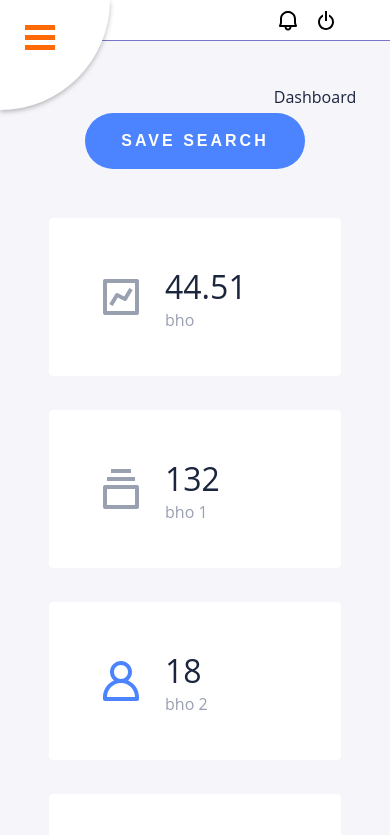
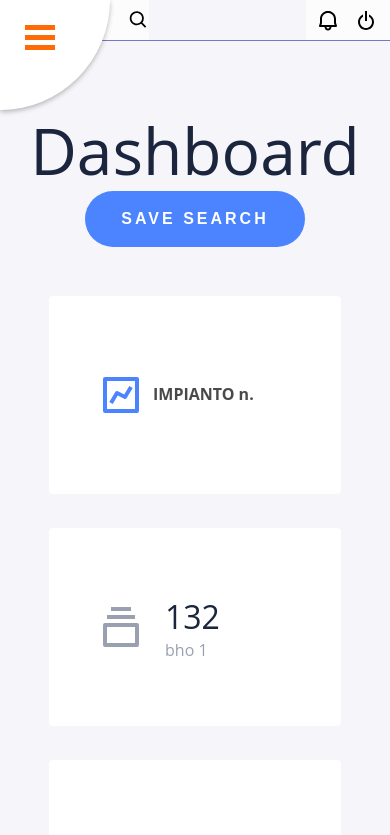
Before and after one commit to holaboysITS/my-app, a React (Create React App) app: page /dashboard in a window 390 px wide. Shown: the top 835 px of the page. Built offline with nearby package versions, Linux system fonts and the light colour scheme.

Commit message:
FIX DASHBOARD CSS and LOGIN/LOGOUT logic - Fixed the dashboard css to be more responsive - Fixed the login/logout logic to be more user friendly - Fixed the navbar to be more responsive - Fixed the table to be more responsive - Fixed the services to be more user friendly

```diff
--- a/src/App.css
+++ b/src/App.css
@@ -1,3 +1,7 @@
+* {
+  user-select: none;
+}
+
 h1 {
   color: white;
   font-size: 11rem !important;
--- a/src/components/NavBar/navbar.tsx
+++ b/src/components/NavBar/navbar.tsx
@@ -17,7 +17,6 @@ function NavBar() {
           <li><Link to="/dashboard">Dashboard</Link></li>
           <li><Link to="/macchinari">Macchinari</Link></li>
           <li><Link to="/impianti">Impianti</Link></li>
-          <li><Link to="/" >LOGOUT</Link></li>
 
         </ul>
 
--- a/src/components/Table/table.css
+++ b/src/components/Table/table.css
@@ -1,14 +1,35 @@
 table{
-    border: 1px solid;
+    border: 0px solid;
+    color: rgb(73, 73, 73);
+    border: 0px solid #ddd;
+    table-layout: fixed;
+    width: 100%;
+    margin-left: -20px;
+
   }
 
   th, td {
     padding: 8px;
     text-align: left;
-    border-bottom: 1px solid #ddd;
+    border-bottom: 0px solid #ddd;
   }
 
-tr:hover {background-color: coral;}
+  .exploded_dash {
+    width: 100%;
+
+  }
+
+  .api_info {
+    display: flex;
+    flex-direction: column;
+  }
+
+th:hover {
+  background-color: coral;
+  color: white;
+  cursor: pointer;
+  user-select: none;
+}
 
 .hidden{
     display: none;
@@ -18,3 +39,13 @@ tr:hover {background-color: coral;}
 .shown {
     display:table
 }
+
+@media screen and (max-width: 600px) {
+  table {
+    border: 0px solid;
+    border-collapse: collapse;
+    width: 130%;
+    margin-left: -20px;
+  }
+
+}
--- a/src/components/Table/table.tsx
+++ b/src/components/Table/table.tsx
@@ -10,16 +10,24 @@ function Table() {
             else setStyle("shown")
     }
     return (
-        <table>
-            <tr onClick={showTable}>
-                <th>Nomino del Impianto</th>
+        <table onClick={showTable}>
+            <tr >
+                <th>IMPIANTO n.</th>
             </tr>
             <tr className={stile}>
-                <td>1</td>
                 <td>
-                    <ul>
-                        <li>Macchinarino</li>
-                    </ul>
+
+                        <div className="box-content">
+                            <span className='exploded_dash'></span>
+                            <div className='api_info'>
+                            <span>impianto</span>
+                            <span>macchinario</span>
+                            <span>data</span>
+                            <span>ora</span>
+                            <span>check</span>
+                            </div>
+                        </div>
+
                 </td>
             </tr>
         </table>
--- a/src/pages/dashboard.css
+++ b/src/pages/dashboard.css
@@ -44,11 +44,13 @@ body {
 	border-bottom: 1px solid #7777c9;
 	display: flex;
 	align-items: center;
-	justify-content: space-between;
+	justify-content: right;
+	gap: 10em;
 	padding: 0 3em;
 
 	.search {
 		height: 40px;
+		width: 100%;
 
 		label {
 			display: flex;
@@ -65,30 +67,41 @@ body {
 				}
 			}
 
+
 			input {
+				text-align: center;
 				display: block;
-				padding-left: 1em;
+				padding-left: 0em;
 				height: 100%;
+				width: 100%;
 				margin: 0;
 				border: 0;
+				outline: none;
+				background: #f5f5fa;
 
 				&:focus {
 					background: #f5f5fa;
+					color: black;
+					outline: none;
+					border-bottom: 1px solid #7777c9;
 				}
 			}
-
 			&:hover {
 				svg {
 					path,
 					circle {
 						fill: lighten(#1b253d, 10%);
+
 					}
 				}
 			}
 		}
 	}
 
+
+
 	.user-actions {
+		display: flex	;
 		button {
 			border: 0;
 			background: none;
@@ -168,6 +181,11 @@ body {
 		}
 	}
 
+div.content_dashboard {
+
+	justify-content: space-between !important;
+}
+
 	.info-boxes {
 		padding: 3em 0 2em;
 		display: grid;
@@ -176,7 +194,7 @@ body {
 
 		.info-box {
 			background: #fff;
-			height: 160px;
+			height: 200px;
 			display: flex;
 			align-items: center;
 			justify-content: flex-start;
@@ -226,10 +244,23 @@ body {
 
 /* Mobile styles */
 @media only screen and (max-width: 600px) {
-    html {
-        display:  flex;
-        direction: column;
-    }
+
+
+	.user-actions {
+		display: flex	;
+		flex-direction: row;
+	}
+
+	.search-wrap {
+		background-color: #fcfcfc;
+		justify-content:right !important;
+		gap: 0px !important;
+		margin-right: -40px !important;
+		margin-left: 80px !important;
+		user-select: auto;
+	}
+
+
 
     .dashboard {
         display: flex;
@@ -244,7 +275,9 @@ body {
     }
 
     h1 {
-        margin-left: 0;
-        font-size: 1rem !important;
+		justify-self: left;
+        font-size: 4rem !important;
+		margin-left: 0 !important;
+		margin-top: 30px !important;
     }
 }
--- a/src/pages/dashboard.tsx
+++ b/src/pages/dashboard.tsx
@@ -2,8 +2,10 @@ import React from 'react';
 import NavBar from '../components/NavBar/navbar';
 import Table from '../components/Table/table';
 import './dashboard.css';
+import { useHardLogout } from '../utility/helpers/services';
 
 const Page2: React.FC = () => {
+	  const hardLogout = useHardLogout();
   return (
         <div className="dashboard">
           <div className='NAVBAR'>
@@ -12,7 +14,7 @@ const Page2: React.FC = () => {
 
 	<aside className="search-wrap">
 		<div className="search">
-			<label htmlFor="search">
+			<label className='labelsearch' htmlFor="search">
 				<svg xmlns="http://www.w3.org/2000/svg" width="24" height="24" viewBox="0 0 24 24"><path d="M10 18a7.952 7.952 0 0 0 4.897-1.688l4.396 4.396 1.414-1.414-4.396-4.396A7.952 7.952 0 0 0 18 10c0-4.411-3.589-8-8-8s-8 3.589-8 8 3.589 8 8 8zm0-14c3.309 0 6 2.691 6 6s-2.691 6-6 6-6-2.691-6-6 2.691-6 6-6z"/></svg>
 				<input type="text" id="search"/>
 			</label>
@@ -22,7 +24,7 @@ const Page2: React.FC = () => {
 			<button>
 				<svg xmlns="http://www.w3.org/2000/svg" width="24" height="24" viewBox="0 0 24 24"><path d="M13.094 2.085l-1.013-.082a1.082 1.082 0 0 0-.161 0l-1.063.087C6.948 2.652 4 6.053 4 10v3.838l-.948 2.846A1 1 0 0 0 4 18h4.5c0 1.93 1.57 3.5 3.5 3.5s3.5-1.57 3.5-3.5H20a1 1 0 0 0 .889-1.495L20 13.838V10c0-3.94-2.942-7.34-6.906-7.915zM12 19.5c-.841 0-1.5-.659-1.5-1.5h3c0 .841-.659 1.5-1.5 1.5zM5.388 16l.561-1.684A1.03 1.03 0 0 0 6 14v-4c0-2.959 2.211-5.509 5.08-5.923l.921-.074.868.068C15.794 4.497 18 7.046 18 10v4c0 .107.018.214.052.316l.56 1.684H5.388z"/></svg>
 			</button>
-			<button>
+			<button onClick={hardLogout}>
 				<svg xmlns="http://www.w3.org/2000/svg" width="24" height="24" viewBox="0 0 24 24"><path d="M12 21c4.411 0 8-3.589 8-8 0-3.35-2.072-6.221-5-7.411v2.223A6 6 0 0 1 18 13c0 3.309-2.691 6-6 6s-6-2.691-6-6a5.999 5.999 0 0 1 3-5.188V5.589C6.072 6.779 4 9.65 4 13c0 4.411 3.589 8 8 8z"/><path d="M11 2h2v10h-2z"/></svg>
 			</button>
 		</div>
@@ -41,16 +43,17 @@ const Page2: React.FC = () => {
 			</div>
 		</header>
 
-		<div className="content">
+		<div className="content_dashboard">
 			<section className="info-boxes">
-				<div className="info-box">
+				<div className="info-box active">
 					<div className="box-icon">
-						<svg xmlns="http://www.w3.org/2000/svg" width="24" height="24" viewBox="0 0 24 24"><path d="M21 20V4a1 1 0 0 0-1-1H4a1 1 0 0 0-1 1v16a1 1 0 0 0 1 1h16a1 1 0 0 0 1-1zm-2-1H5V5h14v14z"/><path d="M10.381 12.309l3.172 1.586a1 1 0 0 0 1.305-.38l3-5-1.715-1.029-2.523 4.206-3.172-1.586a1.002 1.002 0 0 0-1.305.38l-3 5 1.715 1.029 2.523-4.206z"/></svg>
+						<svg xmlns="http://www.w3.org/2000/svg" width="24" height="24" viewBox="0 0 24 24">
+						<path d="M21 20V4a1 1 0 0 0-1-1H4a1 1 0 0 0-1 1v16a1 1 0 0 0 1 1h16a1 1 0 0 0 1-1zm-2-1H5V5h14v14z"/><path d="M10.381 12.309l3.172 1.586a1 1 0 0 0 1.305-.38l3-5-1.715-1.029-2.523 4.206-3.172-1.586a1.002 1.002 0 0 0-1.305.38l-3 5 1.715 1.029 2.523-4.206z"/></svg>
 					</div>
 
 					<div className="box-content">
-						<span className="big">44.51</span>
-						bho
+						<Table/>
+						<span className="big"></span>
 					</div>
 				</div>
 
@@ -65,9 +68,9 @@ const Page2: React.FC = () => {
 					</div>
 				</div>
 
-				<div className="info-box active">
+				<div className="info-box">
 					<div className="box-icon">
-						<svg xmlns="http://www.w3.org/2000/svg" width="24" height="24" viewBox="0 0 24 24"><path d="M3,21c0,0.553,0.448,1,1,1h16c0.553,0,1-0.447,1-1v-1c0-3.714-2.261-6.907-5.478-8.281C16.729,10.709,17.5,9.193,17.5,7.5 C17.5,4.468,15.032,2,12,2C8.967,2,6.5,4.468,6.5,7.5c0,1.693,0.771,3.209,1.978,4.219C5.261,13.093,3,16.287,3,20V21z M8.5,7.5 C8.5,5.57,10.07,4,12,4s3.5,1.57,3.5,3.5S13.93,11,12,11S8.5,9.43,8.5,7.5z M12,13c3.859,0,7,3.141,7,7H5C5,16.141,8.14,13,12,13z"/></svg>
+						<svg xmlns="http://www.w3.org/2000/svg" width="24" height="24" viewBox="0 0 24 24"><path d="M20 10H4a1 1 0 0 0-1 1v10a1 1 0 0 0 1 1h16a1 1 0 0 0 1-1V11a1 1 0 0 0-1-1zm-1 10H5v-8h14v8zM5 6h14v2H5zM7 2h10v2H7z"/></svg>
 					</div>
 
 					<div className="box-content">
@@ -78,7 +81,7 @@ const Page2: React.FC = () => {
 
 				<div className="info-box">
 					<div className="box-icon">
-						<svg xmlns="http://www.w3.org/2000/svg" width="24" height="24" viewBox="0 0 24 24"><path d="M12 3C6.486 3 2 6.364 2 10.5c0 2.742 1.982 5.354 5 6.678V21a.999.999 0 0 0 1.707.707l3.714-3.714C17.74 17.827 22 14.529 22 10.5 22 6.364 17.514 3 12 3zm0 13a.996.996 0 0 0-.707.293L9 18.586V16.5a1 1 0 0 0-.663-.941C5.743 14.629 4 12.596 4 10.5 4 7.468 7.589 5 12 5s8 2.468 8 5.5-3.589 5.5-8 5.5z"/></svg>
+						<svg xmlns="http://www.w3.org/2000/svg" width="24" height="24" viewBox="0 0 24 24"><path d="M20 10H4a1 1 0 0 0-1 1v10a1 1 0 0 0 1 1h16a1 1 0 0 0 1-1V11a1 1 0 0 0-1-1zm-1 10H5v-8h14v8zM5 6h14v2H5zM7 2h10v2H7z"/></svg>
 					</div>
 
 					<div className="box-content">
@@ -91,7 +94,7 @@ const Page2: React.FC = () => {
 
         <div className="info-box">
 					<div className="box-icon">
-						<svg xmlns="http://www.w3.org/2000/svg" width="24" height="24" viewBox="0 0 24 24"><path d="M12 3C6.486 3 2 6.364 2 10.5c0 2.742 1.982 5.354 5 6.678V21a.999.999 0 0 0 1.707.707l3.714-3.714C17.74 17.827 22 14.529 22 10.5 22 6.364 17.514 3 12 3zm0 13a.996.996 0 0 0-.707.293L9 18.586V16.5a1 1 0 0 0-.663-.941C5.743 14.629 4 12.596 4 10.5 4 7.468 7.589 5 12 5s8 2.468 8 5.5-3.589 5.5-8 5.5z"/></svg>
+						<svg xmlns="http://www.w3.org/2000/svg" width="24" height="24" viewBox="0 0 24 24"><path d="M20 10H4a1 1 0 0 0-1 1v10a1 1 0 0 0 1 1h16a1 1 0 0 0 1-1V11a1 1 0 0 0-1-1zm-1 10H5v-8h14v8zM5 6h14v2H5zM7 2h10v2H7z"/></svg>
 					</div>
 
 					<div className="box-content">
--- a/src/pages/login.tsx
+++ b/src/pages/login.tsx
@@ -39,13 +39,15 @@ const Page1: React.FC = () => {
         console.log('log iusername')
         if (user) {
             navigate('/dashboard');
+        }
+
+    } catch (ex) {
+      if (ex instanceof Error) {
+        setLoginErrors(ex.message);
       } else {
-              setLoginErrors('Credenziali errate, riprovare');
+        setLoginErrors("Unknown error")
       }
-      } catch (ex) {
-          throw ex;
     };
-
    } else {
     setLoginErrors('Inserire sia username che password');
    }
@@ -84,6 +86,9 @@ const Page1: React.FC = () => {
                     <button className="button">ACCEDI</button>
                   </div>
                     </form>
+                    <div>
+                      <p>{loginErrors}</p>
+                    </div>
                 </div>
               <br></br>
             </div>
--- a/src/utility/helpers/services.ts
+++ b/src/utility/helpers/services.ts
@@ -1,8 +1,21 @@
-import { UserResponse } from '../classes/user'
-
+import { UserResponse, } from '../classes/user'
+import { useNavigate } from 'react-router-dom';
 const config = {
     apiUrl: "http://192.168.99.108:8000/user"
   };
+
+
+  export const useHardLogout = () => {
+    const navigate = useNavigate();
+
+    const hardLogout = () => {
+      logout();
+      navigate('/login');
+    };
+
+    return hardLogout;
+  };
+
 
 export function login(username: string, password: string): Promise<any> {
         console.log("login called")
@@ -26,6 +39,10 @@ export function login(username: string, password: string): Promise<any> {
                 throw e;
             });
 
+
+
+
+
     // return fetch(config.apiUrl, request)
     //             .then(responseHandler)
     //             .then(item => {
@@ -42,6 +59,10 @@ export function login(username: string, password: string): Promise<any> {
 export function logout() {
     localStorage.removeItem('user');
 };
+
+
+
+
 
 function responseHandler(r: Response) {
     console.log(r)
@@ -60,4 +81,7 @@ function responseHandler(r: Response) {
             return Promise.reject(r.statusText);
         };
     });
+
+
+
 };
```
Lines whose indentation alone changed are shown as unchanged.
